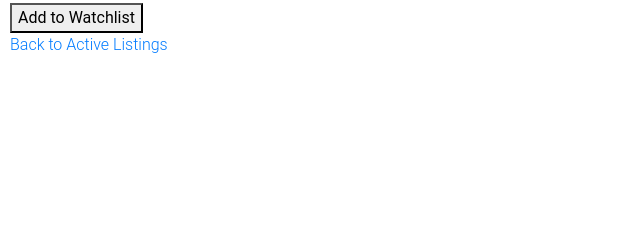
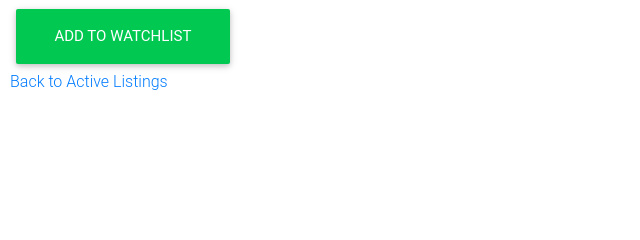
Before and after one commit to thenatural86/ecommerce, a Django app: template auctions/templates/auctions/listing.html in a window 1280 px wide. Shown: the part 272-512 px from the top of the page, without its empty margins (0-640 px from the left). Run offline with Django 3.2, Linux system fonts and the light colour scheme; the template is opened without the code that fills it, so the values that code supplies are empty; some libraries are stand-ins or nearby versions.

Commit message:
add to watch

```diff
--- a/auctions/templates/auctions/listing.html
+++ b/auctions/templates/auctions/listing.html
@@ -23,9 +23,10 @@
     </div>
 </div>
 <div>
-    <button method="post" action="{% url 'watch' %}">
+    <a class="btn btn-success btn-lg" href="{% url 'watch' %}">
         Add to Watchlist
-    </button>
+    </a>
+
 </div>
 <div>
     <a href="{%url 'index' %}">Back to Active Listings</a>
```
